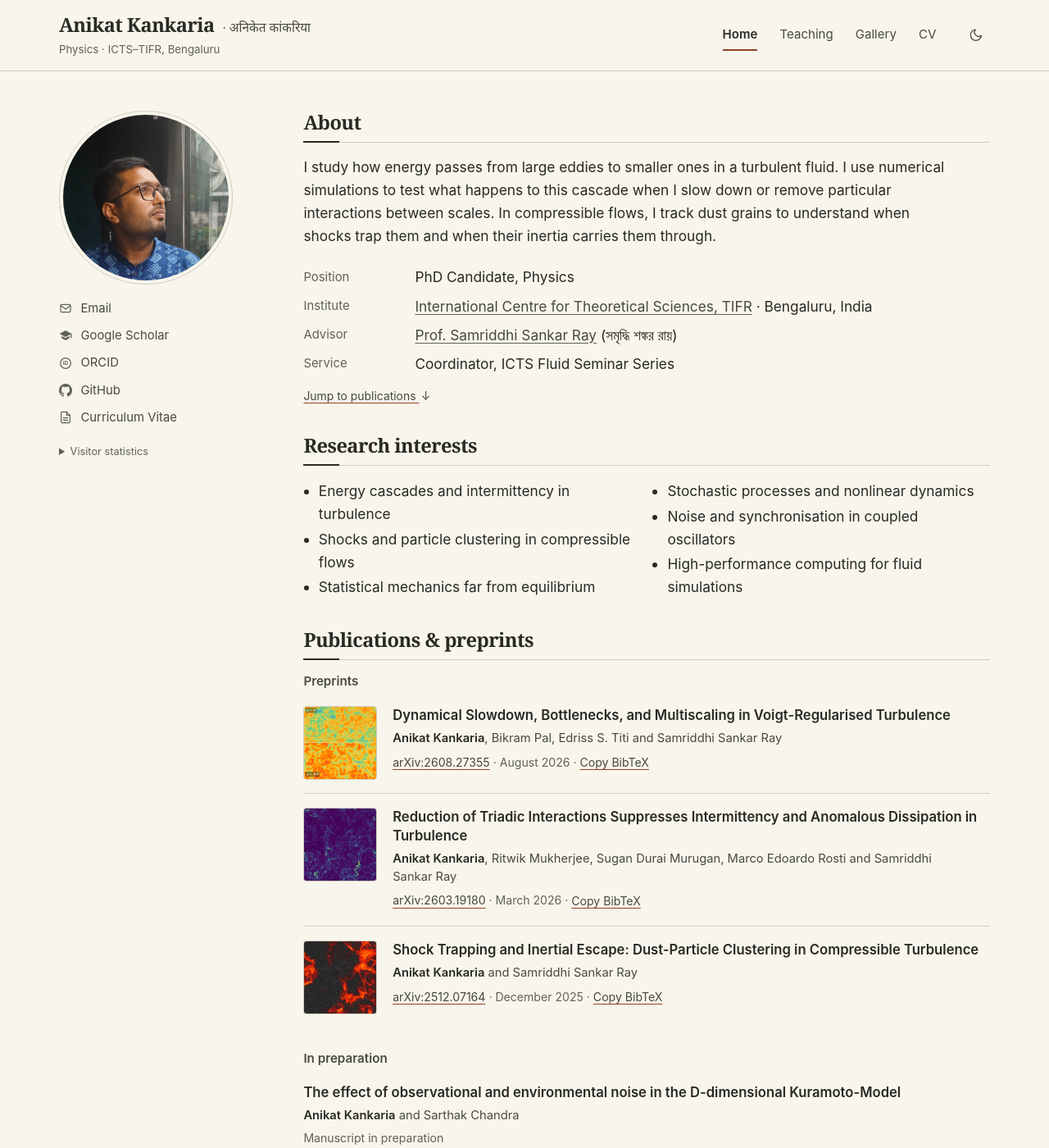
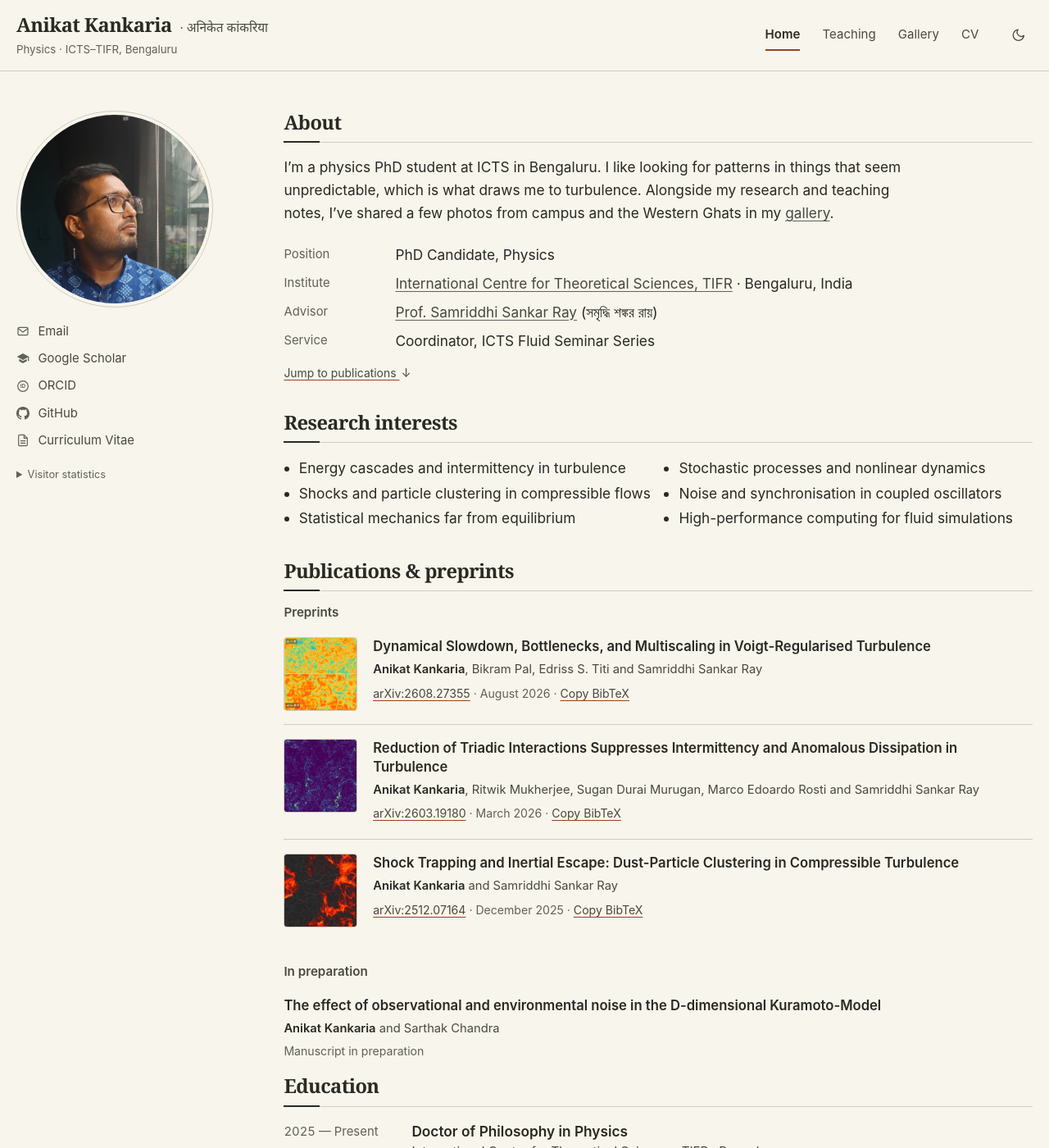
Before and after one commit to Anikat31/Anikat31.github.io, a Jekyll site: the page built from index.html, in a window 1280 px wide and 1400 px high. Shown: the whole window at 82% size. Built offline with Jekyll 4.4.1, drawn with Linux system fonts in a browser that asks for light colours.

Commit message:
Widen the layout, enlarge the portrait and simplify the introduction

```diff
--- a/assets/css/site.css
+++ b/assets/css/site.css
@@ -19,7 +19,7 @@
   --sans: -apple-system, BlinkMacSystemFont, "Segoe UI", Roboto, "Helvetica Neue", Arial, "Noto Sans", sans-serif;
   --serif: Georgia, "Times New Roman", serif;
 
-  --wrap: 74rem;
+  --wrap: 86rem;
 
   color-scheme: light dark;
 }
@@ -100,7 +100,7 @@ a:focus-visible, video:focus-visible, button:focus-visible {
 .wrap {
   max-width: var(--wrap);
   margin: 0 auto;
-  padding-inline: 1.5rem;
+  padding-inline: 1.25rem;
 }
 
 
@@ -198,7 +198,7 @@ a:focus-visible, video:focus-visible, button:focus-visible {
 
 .home {
   display: grid;
-  grid-template-columns: 14.25rem minmax(0, 1fr);
+  grid-template-columns: 16rem minmax(0, 1fr);
   gap: clamp(2.5rem, 5.5vw, 5rem);
   align-items: start;
   padding-top: 3rem;
@@ -208,8 +208,8 @@ a:focus-visible, video:focus-visible, button:focus-visible {
 @media (min-height: 46rem) and (min-width: 48.01rem) { .sidebar:not(:has(details[open])) { position: sticky; top: 1.5rem; } }
 
 .avatar {
-  width: 13.25rem;
-  height: 13.25rem;
+  width: 15rem;
+  height: 15rem;
   padding: 4px;
   border: 1px solid var(--line);
   border-radius: 50%;
@@ -488,7 +488,7 @@ body:has(.lightbox[open]) { overflow: hidden; }
     align-items: center;
   }
   .visitors { grid-column: 1 / -1; margin-top: 0; }
-  .avatar { width: 8rem; height: 8rem; }
+  .avatar { width: 9rem; height: 9rem; }
   .flagcounter { grid-column: 1 / -1; margin-top: 0; }
   .side-links {
     display: flex;
@@ -499,11 +499,11 @@ body:has(.lightbox[open]) { overflow: hidden; }
 }
 
 @media (max-width: 38rem) {
-  .wrap { padding-inline: 1.15rem; }
+  .wrap { padding-inline: 1rem; }
   .site-nav ul { gap: .9rem; }
   .theme-toggle { margin-left: 0; }
-  .sidebar { grid-template-columns: 6.25rem minmax(0, 1fr); gap: .9rem 1.1rem; }
-  .avatar { width: 6.25rem; height: 6.25rem; padding: 3px; }
+  .sidebar { grid-template-columns: 7rem minmax(0, 1fr); gap: .9rem 1.1rem; }
+  .avatar { width: 7rem; height: 7rem; padding: 3px; }
 
   .facts { grid-template-columns: minmax(0, 1fr); gap: 0; }
   .facts dt { margin-top: .7rem; }
@@ -535,8 +535,8 @@ body:has(.lightbox[open]) { overflow: hidden; }
 }
 
 @media (max-width: 23rem) {
-  .sidebar { grid-template-columns: 5.25rem minmax(0,1fr); column-gap: .8rem; }
-  .avatar { width: 5.25rem; height: 5.25rem; }
+  .sidebar { grid-template-columns: 5.75rem minmax(0,1fr); column-gap: .8rem; }
+  .avatar { width: 5.75rem; height: 5.75rem; }
   .facts { grid-template-columns: 1fr; gap: 0; }
   .facts dt { margin-top: .6rem; }
 }
--- a/index.html
+++ b/index.html
@@ -26,7 +26,7 @@ description: "Anikat Kankaria — PhD candidate in Physics at ICTS-TIFR, Bengalu
 
     <section class="section" id="about">
       <h2>About</h2>
-      <p>I study how energy passes from large eddies to smaller ones in a turbulent fluid. I use numerical simulations to test what happens to this cascade when I slow down or remove particular interactions between scales. In compressible flows, I track dust grains to understand when shocks trap them and when their inertia carries them through.</p>
+      <p>I’m a physics PhD student at ICTS in Bengaluru. I like looking for patterns in things that seem unpredictable, which is what draws me to turbulence. Alongside my research and teaching notes, I’ve shared a few photos from campus and the Western Ghats in my <a href="{{ '/gallery/' | relative_url }}">gallery</a>.</p>
       <dl class="facts">
         <dt>Position</dt>
         <dd>PhD Candidate, Physics</dd>
```
